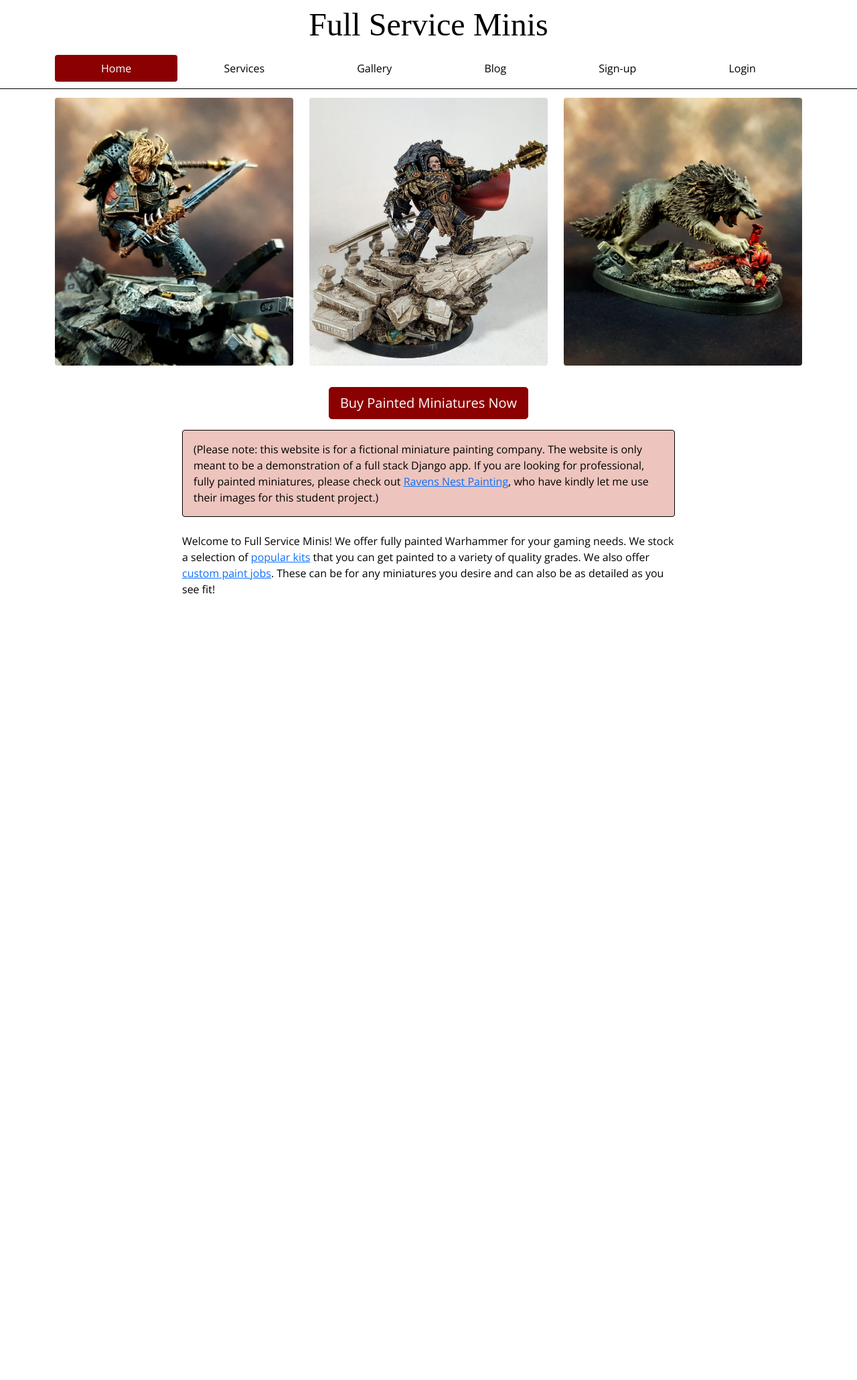
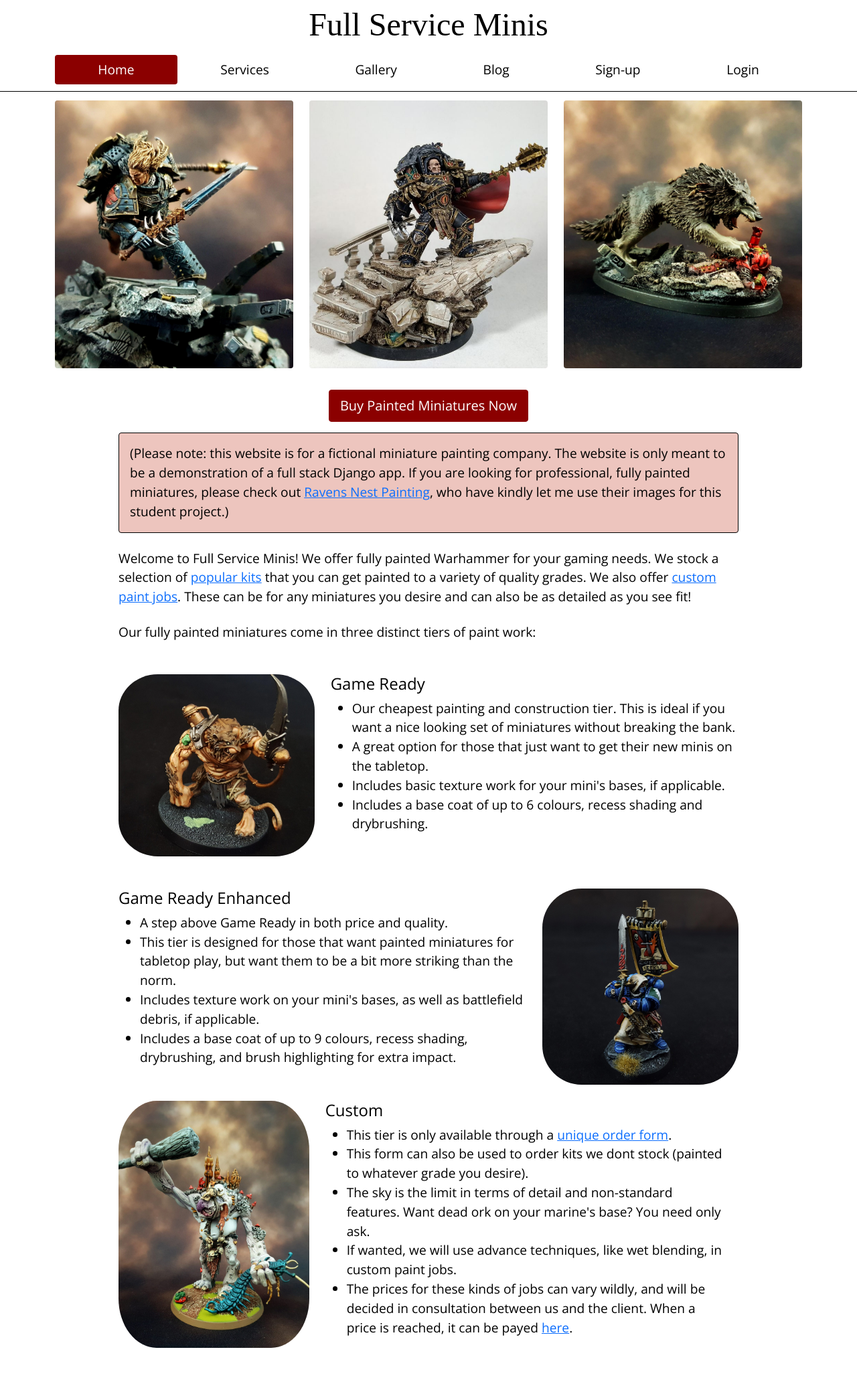
Before and after one commit to dudeguythethird/full-service-minis, a Django app: page / in a window 1280 px wide. Shown: the whole page at 67% size. Before the commit the page ends 887 px from the top, so only its background shows below. Run offline with Django 3.2, Linux system fonts and the light colour scheme; some libraries are stand-ins or nearby versions; some web fonts are replaced.

Commit message:
completes homepage content

```diff
--- a/home/templates/home/index.html
+++ b/home/templates/home/index.html
@@ -13,27 +13,87 @@
 <!-- Check if the container class ends up actually doing anything at end of project.-->
 <div class="container">
     <div class="row my-4">
-            <div class="col-lg-4 col-sm-12 col-md-6 my-auto img-container"><img src="media/space-wolf-hero.jpg"
-                    class="contained_img rounded" alt="Image of space wolf hero mid battle"></div>
-            <div class="col-lg-4 col-md-6 d-none d-md-block my-auto img-container"><img src="media/chaos-hero.jpg"
-                    class="contained_img rounded d-none d-md-block" alt="Image of space wolf hero mid battle"></div>
+        <div class="col-lg-4 col-sm-12 col-sm-6 my-auto img-container"><img src="media/space-wolf-hero.jpg"
+                class="contained-img rounded" alt="Image of space wolf hero mid battle"></div>
+        <div class="col-lg-4 col-sm-6 d-none d-sm-block my-auto img-container"><img src="media/chaos-hero.jpg"
+                class="contained-img rounded d-none d-md-block" alt="Image of space wolf hero mid battle"></div>
         <div class="col-lg-4 d-lg-block d-none my-auto img-container"><img src="media/wolf-hero.jpg"
-                    class="contained_img rounded d-lg-block d-none" alt="Image of space wolf hero mid battle"></div>
+                class="contained-img rounded d-lg-block d-none" alt="Image of space wolf hero mid battle"></div>
     </div>
     <div class="row">
         <div class="col-12 text-center">
             <h4 class="my-2">
-                    <a href="" class="btn btn-lg btn-danger rounded-4">Buy Painted Miniatures Now</a>
+                <a href="" class="btn btn-lg btn-danger rounded">Buy Painted Miniatures Now</a>
             </h4>
         </div>
     </div>
     <div class="row">
-            <div class="col-lg-2 col-md-1 d-none d-md-block"></div>
-            <div class="col-12 col-md-10 col-lg-8">
-                <p class="my-2 p-3 rounded disclaimer">(Please note: this website is for a fictional miniature painting company. The website is only meant to be a demonstration of a full stack Django app. If you are looking for professional, fully painted miniatures, please check out <a href="https://ravensnestpainting.com/" target="_blank">Ravens Nest Painting</a>, who have kindly let me use their images for this student project.)</p>
-                <p class="my-4">Welcome to Full Service Minis! We offer fully painted Warhammer for your gaming needs. We stock a selection of <a href="#">popular kits</a> that you can get painted to a variety of quality grades. We also offer <a href="#">custom paint jobs</a>. These can be for any miniatures you desire and can also be as detailed as you see fit!</p>
+        <div class="col-md-1 d-none d-md-block"></div>
+        <div class="col-12 col-md-10">
+            <p class="my-2 p-3 rounded disclaimer">(Please note: this website is for a fictional miniature painting
+                company. The website is only meant to be a demonstration of a full stack Django app. If you are looking
+                for professional, fully painted miniatures, please check out <a href="https://ravensnestpainting.com/"
+                    target="_blank">Ravens Nest Painting</a>, who have kindly let me use their images for this student
+                project.)</p>
+
+            <p class="my-4">Welcome to Full Service Minis! We offer fully painted Warhammer for your gaming needs. We
+                stock a selection of <a href="#">popular kits</a> that you can get painted to a variety of quality
+                grades. We also offer <a href="#">custom paint jobs</a>. These can be for any miniatures you desire and
+                can also be as detailed as you see fit!</p>
+
+            <p class="my-4">Our fully painted miniatures come in three distinct tiers of paint work:</p>
+            <div class="row py-4">
+                <div class="col-5 col-md-4 img-container-ex"><img src="media/rat-example.jpg"
+                        alt="image of rat miniature, painted to a Game Ready standard"
+                        class="contained-img rounded-4 rounded"></div>
+                <div class="col-7 col-md-8">
+                    <h4>Game Ready</h4>
+                    <ul>
+                        <li>Our cheapest painting and construction tier. This is ideal if you want a nice looking set of
+                            miniatures without breaking the bank.</li>
+                        <li>A great option for those that just want to get their new minis on the tabletop.</li>
+                        <li>Includes basic texture work for your mini's bases, if applicable.</li>
+                        <li>Includes a base coat of up to 6 colours, recess shading and drybrushing.</li>
+                    </ul>
                 </div>
-            <div class="col-lg-2 col-md-1 d-none d-md-block"></div>
+            </div>
+            <div class="row py-4">
+                <div class="col-7 col-md-8">
+                    <h4>Game Ready Enhanced</h4>
+                    <ul>
+                        <li>A step above Game Ready in both price and quality.</li>
+                        <li>This tier is designed for those that want painted miniatures for tabletop play, but want
+                            them to be a
+                            bit more striking than the norm.</li>
+                        <li>Includes texture work on your mini's bases, as well as battlefield debris, if applicable.
+                        </li>
+                        <li>Includes a base coat of up to 9 colours, recess shading, drybrushing, and brush highlighting
+                            for extra
+                            impact.</li>
+                    </ul>
+                </div>
+                <div class="col-5 col-md-4 img-container-ex">
+                    <img src="media/sword-marine-example.jpg" alt="Image of a space marine mini painted to game ready enhanced quality." class="contained-img rounded-4 rounded">
+                </div>
+                <div class="row py-4">
+                <div class="col-5 col-md-4 img-container-ex"><img src="media/troll-example.jpg"
+                        alt="image of troll miniature, painted to a Custom standard"
+                        class="contained-img rounded-4 rounded"></div>
+                <div class="col-7 col-md-8">
+                    <h4>Custom</h4>
+                    <ul>
+                        <li>This tier is only available through a <a href="#">unique order form</a>.</li>
+                        <li>This form can also be used to order kits we dont stock (painted to whatever grade you desire).</li>
+                        <li>The sky is the limit in terms of detail and non-standard features. Want dead ork on your marine's base? You need only ask.</li>
+                        <li>If wanted, we will use advance techniques, like wet blending, in custom paint jobs.</li>
+                        <li>The prices for these kinds of jobs can vary wildly, and will be decided in consultation between us and the client. When a price is reached, it can be payed <a href="#">here</a>.</li>
+                    </ul>
+                </div>
+            </div>
+            </div>
+        </div>
+    </div>
+    <div class="col-md-1 d-none d-md-block"></div>
 </div>
 </div>
 {% endblock %}
--- a/static/css/base.css
+++ b/static/css/base.css
@@ -41,6 +41,8 @@ header {
     border-color: darkred;
 }
 
+
+
 /*------------------------------------------------------Homepage*/
 
 /* Next two classes come from here (with some customisation) https://stackoverflow.com/questions/1891857/how-do-you-stretch-an-image-to-fill-a-div-while-keeping-the-images-aspect-rat */
@@ -50,10 +52,14 @@ header {
     width: 33.3333%;
 }
 
-.contained_img {
+.contained-img {
     height: 100%;
     width: 100%;
     object-fit: cover;
+}
+
+.img-container-ex {
+    height: auto;
 }
 
 .disclaimer {
@@ -67,16 +73,28 @@ header {
     .img-container {
         height: 400px;
         width: 100%;
-}}
+    }
+}
 
-@media (min-width: 768px) {
+@media (min-width: 576px) {
     .img-container {
         height: 400px;
         width: 50%;
-}}
+    }
+    .rounded-4 {
+        border-radius: 10% !important;
+    }
+}
 
 @media (min-width: 992px) {
     .img-container {
         height: 400px;
         width: 33.33333%;
-}}
+    }
+    body {
+        font-size: larger;
+    }
+    .rounded-4 {
+        border-radius: 20% !important;
+    }
+}
```
Also changed, not shown: media/rat-example.jpg (added), media/sword-marine-example.jpg (added), media/troll-example.jpg (added). Lines whose indentation alone changed are shown as unchanged.
